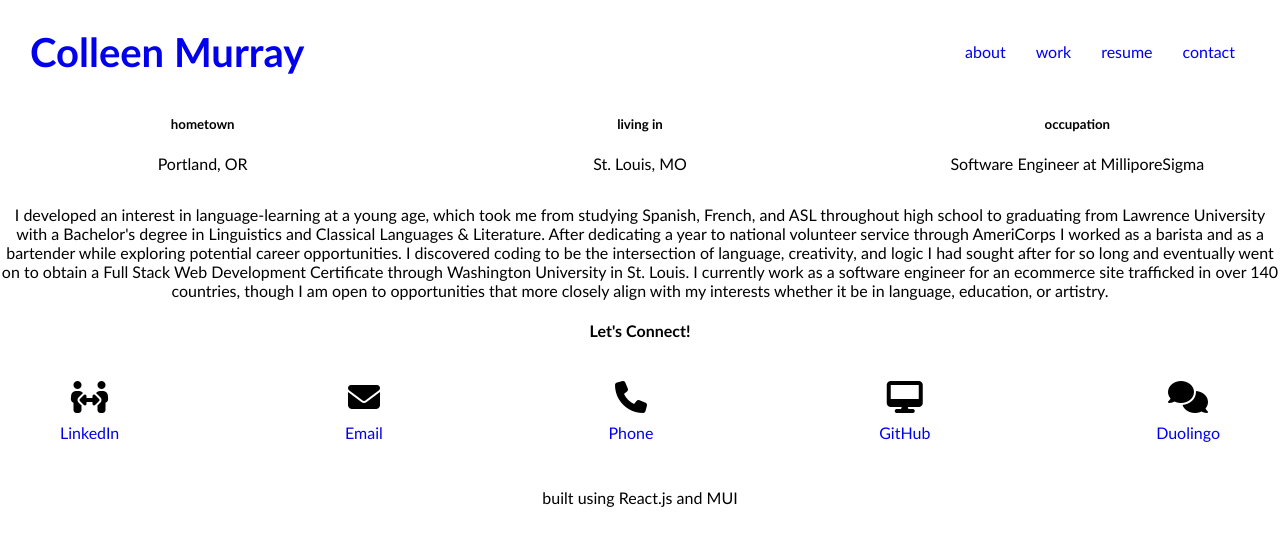
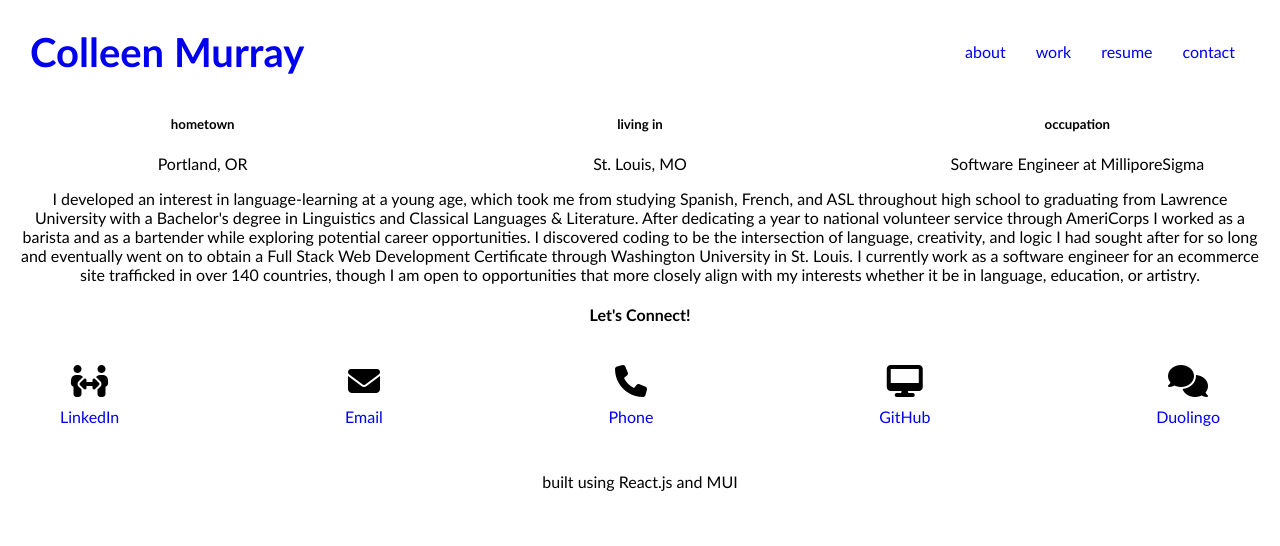
Before and after one commit to colleenkhm/react-portfolio, a React (Create React App) app: page /about in a window 1280 px wide. Shown: the top 546 px of the page. Built offline with nearby package versions, Linux system fonts and the light colour scheme.

Commit message:
add homepage

```diff
--- a/package.json
+++ b/package.json
@@ -1,6 +1,7 @@
 {
   "name": "react-portfolio",
   "version": "0.1.0",
+  "homepage": "https://colleenkhm.github.io/react-portfolio/",
   "private": true,
   "dependencies": {
     "@emailjs/browser": "^3.11.0",
--- a/src/components/About.js
+++ b/src/components/About.js
@@ -1,10 +1,11 @@
 import React from 'react'
 import { Grid } from '@mui/material'
+import '../styles.css/About.css'
 
 function About() {
   return (
     <div>
-        <div>
+      <div>
         <Grid container spacing={4}>
           <Grid item xs={12} md={4}>
             <h5>hometown</h5>
@@ -20,7 +21,7 @@ function About() {
           </Grid>
         </Grid>
       </div>
-      <p>
+      <div className="bio">
         I developed an interest in language-learning at a young age, which took
         me from studying Spanish, French, and ASL throughout high school to
         graduating from Lawrence University with a Bachelor's degree in
@@ -34,7 +35,7 @@ function About() {
         ecommerce site trafficked in over 140 countries, though I am open to
         opportunities that more closely align with my interests whether it be in
         language, education, or artistry.
-      </p>
+      </div>
     </div>
   )
 }
--- /dev/null
+++ b/src/styles.css/About.css
@@ -0,0 +1,3 @@
+.bio {
+    padding: 0 20px;
+}
```
